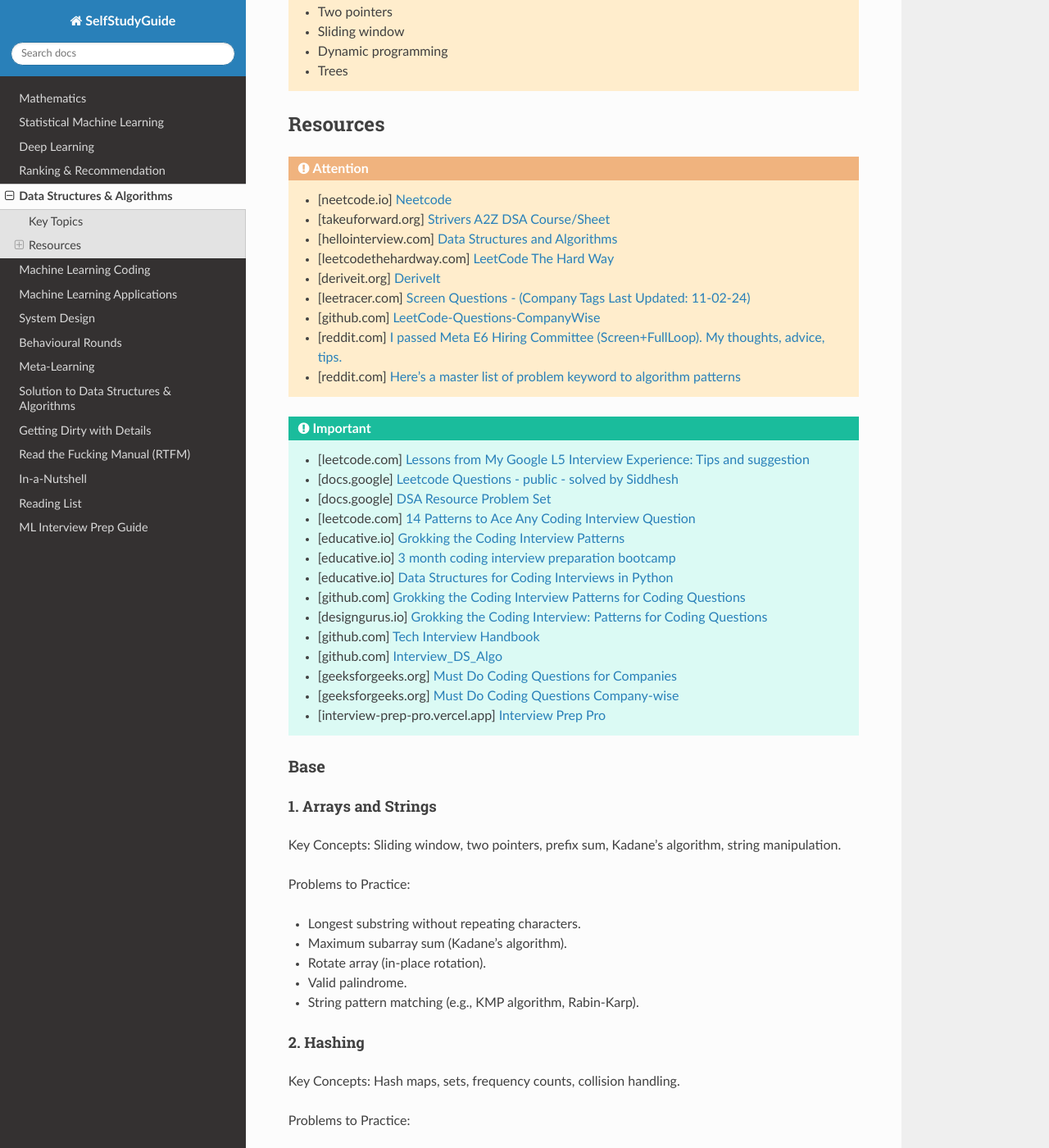
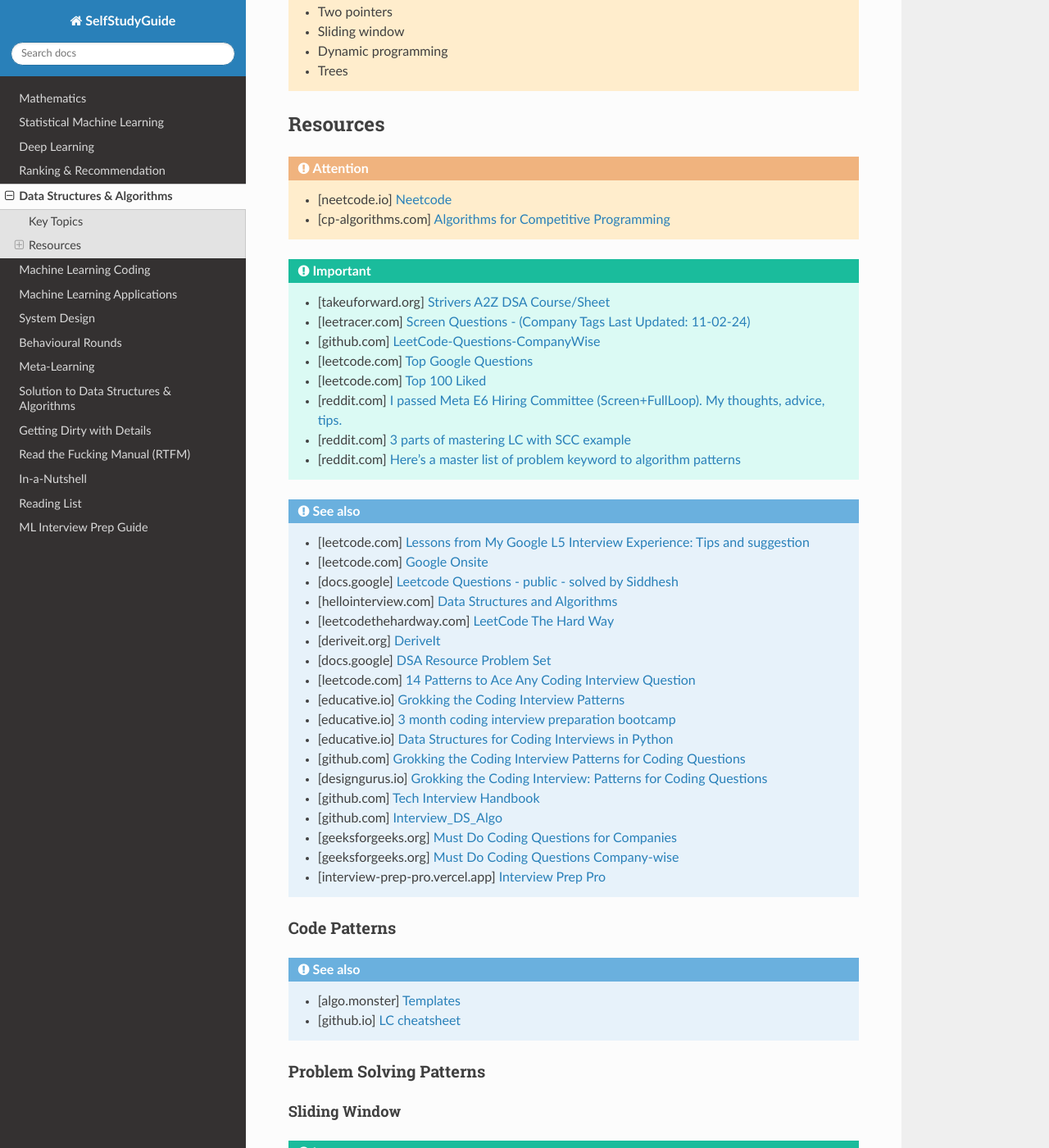
Before and after one commit to uselesstechjunks/leetcode, a Sphinx documentation site: the page built from docs/source/dsalgo.rst, in a window 1280 px wide and 1400 px high, scrolled down 302 px. Shown: the whole window at 82% size. Built offline with Sphinx 7.4.7 and the Read the Docs theme 3.1.0, drawn with Linux system fonts in a browser that asks for light colours; some of the changed text lies outside the part shown.

Commit message:
Update dsalgo.rst (#407)
* Update dsalgo.rst

* Update dsalgo.rst

* Update dsalgo.rst

```diff
--- a/docs/source/dsalgo.rst
+++ b/docs/source/dsalgo.rst
@@ -19,19 +19,26 @@ Resources
 .. attention::
 
 	* [neetcode.io] `Neetcode <https://neetcode.io/practice>`_
+	* [cp-algorithms.com] `Algorithms for Competitive Programming <https://cp-algorithms.com/>`_
+
+.. important::
 	* [takeuforward.org] `Strivers A2Z DSA Course/Sheet <https://takeuforward.org/strivers-a2z-dsa-course/strivers-a2z-dsa-course-sheet-2/>`_
+	* [leetracer.com] `Screen Questions - (Company Tags Last Updated: 11-02-24) <https://leetracer.com/screener>`_
+	* [github.com] `LeetCode-Questions-CompanyWise <https://github.com/krishnadey30/LeetCode-Questions-CompanyWise/blob/master/google_6months.csv>`_
+	* [leetcode.com] `Top Google Questions <https://leetcode.com/problem-list/7p55wqm/>`_
+	* [leetcode.com] `Top 100 Liked <https://leetcode.com/studyplan/top-100-liked/>`_
+	* [reddit.com] `I passed Meta E6 Hiring Committee (Screen+FullLoop). My thoughts, advice, tips. <https://www.reddit.com/r/leetcode/comments/1c7fs3o/i_passed_meta_e6_hiring_committee_screenfullloop/?share_id=jeNswSOERGx8GXDy02DBq&utm_name=androidcss>`_
+	* [reddit.com] `3 parts of mastering LC with SCC example <https://www.reddit.com/r/leetcode/comments/1hye4hy/comment/m6pucmj/?utm_source=share&utm_medium=web3x&utm_name=web3xcss&utm_term=1&utm_content=share_button>`_
+	* [reddit.com] `Here's a master list of problem keyword to algorithm patterns <https://www.reddit.com/r/leetcode/comments/1f9bejz/heres_a_master_list_of_problem_keyword_to/?share_id=_p0H75FfOq1zSO0yBWj8v&utm_name=androidcss>`_
+
+.. seealso::
+
+	* [leetcode.com] `Lessons from My Google L5 Interview Experience: Tips and suggestion <https://leetcode.com/discuss/interview-question/6147892/Lessons-from-My-Google-L5-Interview-Experience%3A-Tips-and-suggestion>`_
+	* [leetcode.com] `Google Onsite <https://leetcode.com/discuss/interview-question/849947/google-onsite>`_
+	* [docs.google] `Leetcode Questions - public - solved by Siddhesh <https://docs.google.com/spreadsheets/d/1KkCeOIBwUFfKrHGGZe_6EJRCIqaM6MJBo0uSIMSD9bs/edit?gid=782922309#gid=782922309>`_
 	* [hellointerview.com] `Data Structures and Algorithms <https://www.hellointerview.com/learn/code>`_
 	* [leetcodethehardway.com] `LeetCode The Hard Way <https://leetcodethehardway.com/tutorials/category/basic-topics>`_
 	* [deriveit.org] `DeriveIt <https://deriveit.org/coding>`_
-	* [leetracer.com] `Screen Questions - (Company Tags Last Updated: 11-02-24) <https://leetracer.com/screener>`_
-	* [github.com] `LeetCode-Questions-CompanyWise <https://github.com/krishnadey30/LeetCode-Questions-CompanyWise/blob/master/google_6months.csv>`_
-	* [reddit.com] `I passed Meta E6 Hiring Committee (Screen+FullLoop). My thoughts, advice, tips. <https://www.reddit.com/r/leetcode/comments/1c7fs3o/i_passed_meta_e6_hiring_committee_screenfullloop/?share_id=jeNswSOERGx8GXDy02DBq&utm_name=androidcss>`_
-	* [reddit.com] `Here's a master list of problem keyword to algorithm patterns <https://www.reddit.com/r/leetcode/comments/1f9bejz/heres_a_master_list_of_problem_keyword_to/?share_id=_p0H75FfOq1zSO0yBWj8v&utm_name=androidcss>`_
-
-.. important::
-
-	* [leetcode.com] `Lessons from My Google L5 Interview Experience: Tips and suggestion <https://leetcode.com/discuss/interview-question/6147892/Lessons-from-My-Google-L5-Interview-Experience%3A-Tips-and-suggestion>`_
-	* [docs.google] `Leetcode Questions - public - solved by Siddhesh <https://docs.google.com/spreadsheets/d/1KkCeOIBwUFfKrHGGZe_6EJRCIqaM6MJBo0uSIMSD9bs/edit?gid=782922309#gid=782922309>`_
 	* [docs.google] `DSA Resource Problem Set <https://docs.google.com/spreadsheets/d/1hwvHbRargzmbErRYGU2cjxf4PR8GTOI-e1R9VqOVQgY/edit?gid=481396158#gid=481396158>`_
 	* [leetcode.com] `14 Patterns to Ace Any Coding Interview Question <https://leetcode.com/discuss/study-guide/4039411/14-Patterns-to-Ace-Any-Coding-Interview-Question>`_
 	* [educative.io] `Grokking the Coding Interview Patterns <https://www.educative.io/courses/grokking-coding-interview>`_
@@ -44,6 +51,28 @@ Resources
 	* [geeksforgeeks.org] `Must Do Coding Questions for Companies <https://www.geeksforgeeks.org/must-do-coding-questions-for-companies-like-amazon-microsoft-adobe/>`_
 	* [geeksforgeeks.org] `Must Do Coding Questions Company-wise <https://www.geeksforgeeks.org/must-coding-questions-company-wise/>`_
 	* [interview-prep-pro.vercel.app] `Interview Prep Pro <https://interview-prep-pro.vercel.app/>`_
+
+Code Patterns
+================================================================================
+.. seealso::
+
+	* [algo.monster] `Templates <https://algo.monster/templates>`_
+	* [github.io] `LC cheatsheet <https://jwl-7.github.io/leetcode-cheatsheet/>`_
+
+Problem Solving Patterns
+================================================================================
+Sliding Window
+---------------------------------------------------------------------------------
+.. important::
+	* [leetcode.com] `Sliding Window Technique: A Comprehensive Guide <https://leetcode.com/discuss/interview-question/3722472/mastering-sliding-window-technique-a-comprehensive-guide>`_
+	* [geeksforgeeks.org] `Sliding Window Technique <https://www.geeksforgeeks.org/window-sliding-technique/>`_
+	* [leetcode.com] `Sliding window with frequency counts <https://leetcode.com/problems/subarrays-with-k-different-integers/solutions/235002/one-code-template-to-solve-all-of-these-problems/>`_
+
+Two Pointers
+---------------------------------------------------------------------------------
+.. important::
+	* [leetcode.com] `Solved all two pointers problems in 100 days. <https://leetcode.com/discuss/study-guide/1688903/Solved-all-two-pointers-problems-in-100-days>`_
+	* [reddit.com] `Two-Pointer Technique, an In-Depth Guide <https://www.reddit.com/r/leetcode/comments/18g9383/twopointer_technique_an_indepth_guide_concepts/?rdt=59240>`_
 
 Base
 ================================================================================
```
Also changed, not shown: other parts of docs/source/dsalgo.rst (+0 -15 lines).
